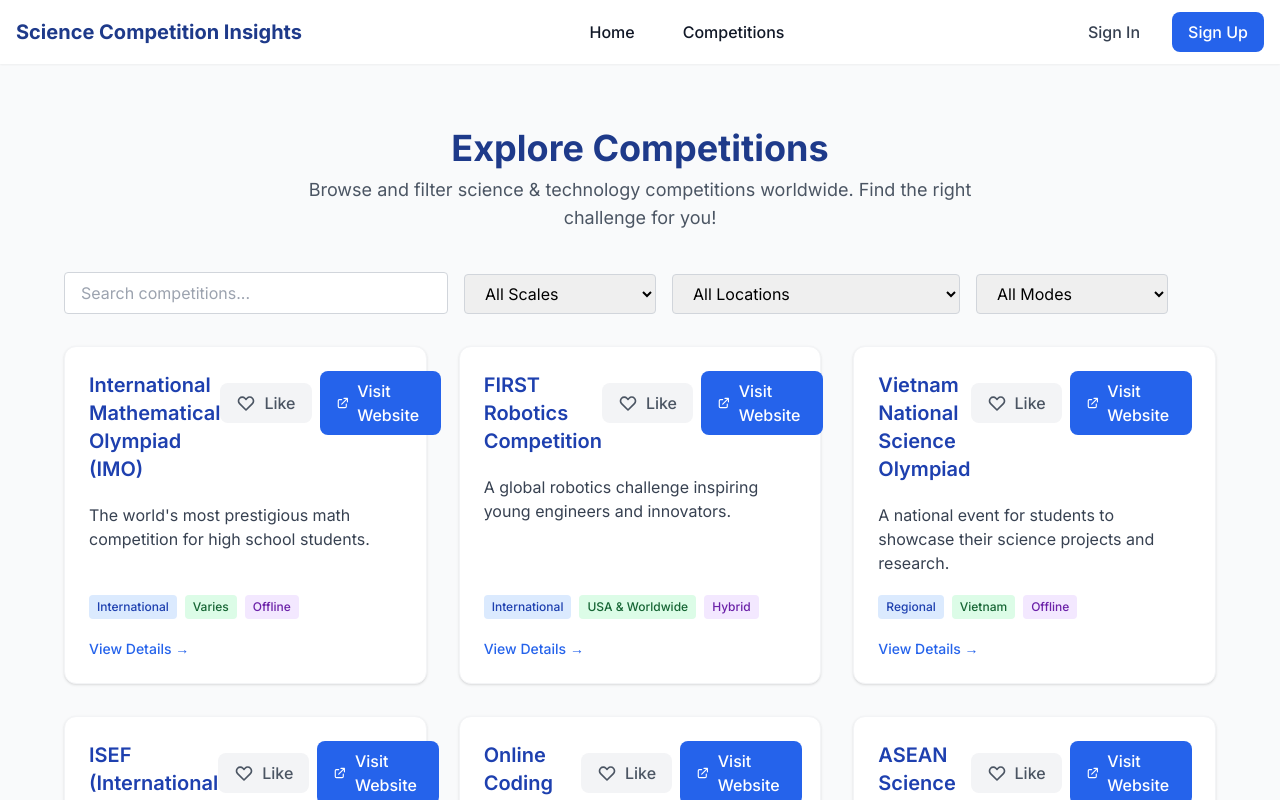
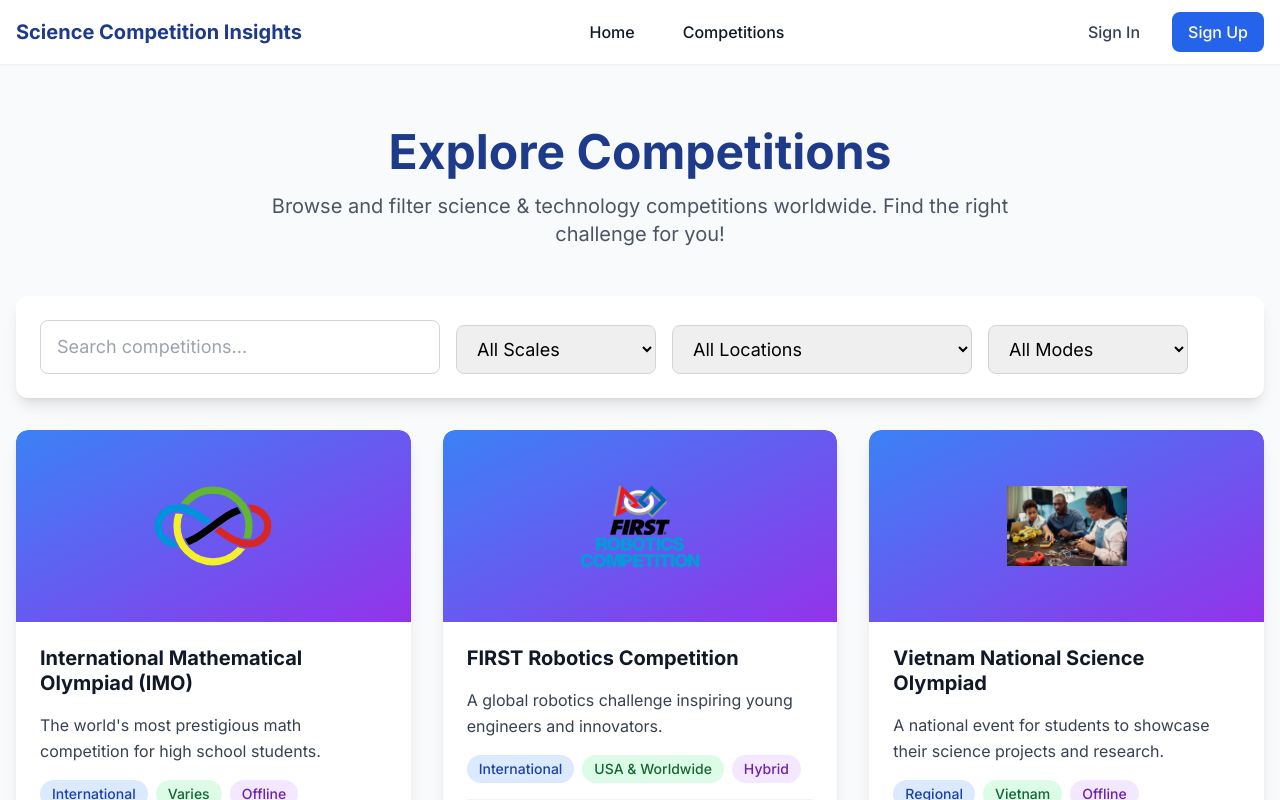
Before and after one commit to nhandz2008/sci-project, a Next.js app: page /competitions in a window 1280 px wide. Shown: the top 800 px of the page. Built offline with nearby package versions, Linux system fonts and the light colour scheme.

Commit message:
update competition page, carousels

```diff
--- a/app/competitions/page.tsx
+++ b/app/competitions/page.tsx
@@ -2,6 +2,7 @@
 import { useState } from "react";
 import Link from "next/link";
 import LikeButton from "../../components/like-button";
+import Image from "next/image";
 
 const COMPETITIONS = [
   {
@@ -12,6 +13,7 @@
     location: "Varies",
     modes: ["Offline"],
     homepage: "https://www.imo-official.org/",
+    image: "/logos/IMO_logo.svg",
   },
   {
     id: "first-robotics-2024",
@@ -21,6 +23,7 @@
     location: "USA & Worldwide",
     modes: ["Hybrid"],
     homepage: "https://www.firstinspires.org/robotics/frc",
+    image: "/logos/FIRST_Robotics_Competition_(logo).svg.png",
   },
   {
     id: "vietnam-science-2024",
@@ -30,6 +33,7 @@
     location: "Vietnam",
     modes: ["Offline"],
     homepage: "https://example.com/vietnam-science",
+    image: "/images/image1.jpeg",
   },
   {
     id: "isef-2024",
@@ -39,6 +43,7 @@
     location: "USA",
     modes: ["Hybrid", "Online"],
     homepage: "https://www.societyforscience.org/isef/",
+    image: "/logos/2021_ISEF_Logo.png",
   },
   {
     id: "online-coding-2024",
@@ -48,6 +53,7 @@
     location: "Online",
     modes: ["Online"],
     homepage: "https://example.com/online-coding",
+    image: "/logos/images.png",
   },
   {
     id: "asean-science-2024",
@@ -57,6 +63,7 @@
     location: "Southeast Asia",
     modes: ["Offline", "Online"],
     homepage: "https://example.com/asean-science",
+    image: "/logos/logoWeb.png",
   },
 ];
 
@@ -84,26 +91,29 @@
 
   return (
     <section className="px-4 py-16 min-h-screen bg-gray-50">
-      <div className="container mx-auto max-w-6xl">
-        <div className="mb-10 text-center">
-          <h1 className="text-3xl lg:text-4xl font-bold text-blue-900 mb-2">Explore Competitions</h1>
-          <p className="text-gray-600 text-lg max-w-2xl mx-auto">
+      <div className="container mx-auto max-w-7xl">
+        <div className="mb-12 text-center">
+          <h1 className="text-4xl lg:text-5xl font-bold text-blue-900 mb-4">Explore Competitions</h1>
+          <p className="text-gray-600 text-xl max-w-3xl mx-auto">
             Browse and filter science & technology competitions worldwide. Find the right challenge for you!
           </p>
         </div>
-        <div className="flex flex-col md:flex-row md:items-end gap-4 mb-8">
+
+        {/* Search and Filter Section */}
+        <div className="bg-white rounded-xl shadow-lg p-6 mb-8">
+          <div className="flex flex-col lg:flex-row lg:items-end gap-4">
             <input
               type="text"
               placeholder="Search competitions..."
               value={search}
               onChange={(e) => setSearch(e.target.value)}
-            className="w-full md:w-1/3 px-4 py-2 border border-gray-300 rounded focus:outline-none focus:ring-2 focus:ring-blue-400"
+              className="w-full lg:w-1/3 px-4 py-3 border border-gray-300 rounded-lg focus:outline-none focus:ring-2 focus:ring-blue-400 text-lg"
               aria-label="Search competitions"
             />
             <select
               value={scale}
               onChange={(e) => setScale(e.target.value)}
-            className="w-full md:w-1/6 px-4 py-2 border border-gray-300 rounded focus:outline-none focus:ring-2 focus:ring-blue-400"
+              className="w-full lg:w-1/6 px-4 py-3 border border-gray-300 rounded-lg focus:outline-none focus:ring-2 focus:ring-blue-400 text-lg"
               aria-label="Filter by scale"
             >
               <option value="">All Scales</option>
@@ -114,7 +124,7 @@
             <select
               value={location}
               onChange={(e) => setLocation(e.target.value)}
-            className="w-full md:w-1/4 px-4 py-2 border border-gray-300 rounded focus:outline-none focus:ring-2 focus:ring-blue-400"
+              className="w-full lg:w-1/4 px-4 py-3 border border-gray-300 rounded-lg focus:outline-none focus:ring-2 focus:ring-blue-400 text-lg"
               aria-label="Filter by location"
             >
               <option value="">All Locations</option>
@@ -125,7 +135,7 @@
             <select
               value={mode}
               onChange={(e) => setMode(e.target.value)}
-            className="w-full md:w-1/6 px-4 py-2 border border-gray-300 rounded focus:outline-none focus:ring-2 focus:ring-blue-400"
+              className="w-full lg:w-1/6 px-4 py-3 border border-gray-300 rounded-lg focus:outline-none focus:ring-2 focus:ring-blue-400 text-lg"
               aria-label="Filter by mode"
             >
               <option value="">All Modes</option>
@@ -134,14 +144,48 @@
               ))}
             </select>
           </div>
-        <div className="grid grid-cols-1 md:grid-cols-2 lg:grid-cols-3 gap-8">
+        </div>
+
+        {/* Competitions Grid */}
+        <div className="grid grid-cols-1 md:grid-cols-2 xl:grid-cols-3 gap-8">
           {filtered.length === 0 ? (
-            <div className="col-span-full text-center text-gray-500 py-12">No competitions found.</div>
+            <div className="col-span-full text-center text-gray-500 py-16 text-xl">
+              <div className="bg-white rounded-xl shadow-lg p-12">
+                <div className="text-6xl mb-4">🔍</div>
+                <h3 className="text-2xl font-semibold mb-2">No competitions found</h3>
+                <p className="text-gray-600">Try adjusting your search criteria</p>
+              </div>
+            </div>
           ) : (
-            filtered.map((c) => (
-              <div key={c.id} className="bg-white rounded-xl shadow p-6 flex flex-col gap-3 border border-gray-100">
-                <div className="flex justify-between items-start mb-2">
-                  <h2 className="text-xl font-semibold text-blue-800">{c.name}</h2>
+            filtered.map((c, index) => (
+              <div key={c.id} className="bg-white rounded-xl shadow-lg overflow-hidden hover:shadow-xl transition-all duration-500 ease-out transform hover:scale-105 hover:-translate-y-3 hover:shadow-2xl group">
+                {/* Image Section */}
+                <div className="relative h-48 bg-gradient-to-br from-blue-500 to-purple-600 rounded-t-xl flex items-center justify-center overflow-hidden">
+                  <div className="absolute inset-0 bg-gradient-to-br from-blue-600 to-purple-700 opacity-0 group-hover:opacity-20 transition-opacity duration-300"></div>
+                  <Image
+                    src={c.image}
+                    alt={`${c.name} logo`}
+                    width={120}
+                    height={120}
+                    className="object-contain transition-transform duration-300 group-hover:scale-110 z-10"
+                    onError={(e) => {
+                      // Fallback to a placeholder if image fails to load
+                      const target = e.target as HTMLImageElement;
+                      target.style.display = 'none';
+                      const parent = target.parentElement;
+                      if (parent) {
+                        parent.innerHTML = `
+                          <div class="w-24 h-24 bg-white rounded-full flex items-center justify-center text-blue-600 text-3xl font-bold z-10">
+                            ${c.name.charAt(0)}
+                          </div>
+                        `;
+                      }
+                    }}
+                  />
+                  <div className="absolute inset-0 bg-gradient-to-t from-black/20 to-transparent opacity-0 group-hover:opacity-100 transition-opacity duration-300"></div>
+
+                  {/* Like Button - Top Right Corner */}
+                  <div className="absolute top-3 right-3 opacity-0 group-hover:opacity-100 transition-opacity duration-300 z-20">
                     <LikeButton
                       competitionId={c.id}
                       competition={{
@@ -153,24 +197,49 @@
                       }}
                     />
                   </div>
-                <p className="text-gray-700 text-base mb-2">{c.overview}</p>
-                <div className="flex flex-wrap gap-2 mt-auto">
-                  <span className="px-2 py-1 text-xs rounded bg-blue-100 text-blue-800 font-medium">{c.scale}</span>
-                  <span className="px-2 py-1 text-xs rounded bg-green-100 text-green-800 font-medium">{c.location}</span>
+                </div>
+
+                {/* Content Section */}
+                <div className="p-6 relative">
+                  <div className="mb-4">
+                    <h2 className="text-xl font-bold text-gray-900 leading-tight mb-3">{c.name}</h2>
+                  </div>
+
+                  <p className="text-gray-700 text-base mb-4 leading-relaxed">{c.overview}</p>
+
+                  <div className="flex flex-wrap gap-2 mb-4">
+                    <span className="px-3 py-1 text-sm rounded-full bg-blue-100 text-blue-800 font-medium">{c.scale}</span>
+                    <span className="px-3 py-1 text-sm rounded-full bg-green-100 text-green-800 font-medium">{c.location}</span>
                     {c.modes.map((m) => (
-                    <span key={m} className="px-2 py-1 text-xs rounded bg-purple-100 text-purple-800 font-medium">{m}</span>
+                      <span key={m} className="px-3 py-1 text-sm rounded-full bg-purple-100 text-purple-800 font-medium">{m}</span>
                     ))}
                   </div>
+
+                  <div className="pt-4 border-t border-gray-100">
                     <Link
                       href={`/competitions/${c.id}`}
-                  className="text-blue-600 hover:text-blue-800 font-medium text-sm mt-2 inline-block"
+                      className="inline-flex items-center text-blue-600 hover:text-blue-800 font-semibold text-sm transition-colors duration-200"
                     >
-                  View Details →
+                      Learn More
+                      <svg className="w-4 h-4 ml-1" fill="none" stroke="currentColor" viewBox="0 0 24 24">
+                        <path strokeLinecap="round" strokeLinejoin="round" strokeWidth={2} d="M9 5l7 7-7 7" />
+                      </svg>
                     </Link>
+                  </div>
+                </div>
               </div>
             ))
           )}
         </div>
+
+        {/* Results Count */}
+        {filtered.length > 0 && (
+          <div className="mt-8 text-center text-gray-600">
+            <p className="text-lg">
+              Showing {filtered.length} of {COMPETITIONS.length} competitions
+            </p>
+          </div>
+        )}
       </div>
     </section>
   );
--- a/components/like-button.tsx
+++ b/components/like-button.tsx
@@ -80,22 +80,21 @@
   };
 
   return (
-    <div className="flex items-center gap-2">
     <button
       onClick={handleLikeToggle}
       disabled={isLoading}
-        className={`flex items-center gap-2 px-4 py-2 rounded-lg transition-colors focus:outline-none focus:ring-2 focus:ring-blue-400 ${
+      className={`flex items-center justify-center w-8 h-8 rounded-full transition-all duration-300 focus:outline-none focus:ring-2 focus:ring-white ${
         isLiked
-            ? 'bg-red-100 text-red-600 hover:bg-red-200'
-            : 'bg-gray-100 text-gray-600 hover:bg-gray-200'
+          ? 'bg-red-500 text-white hover:bg-red-600 shadow-lg'
+          : 'bg-white/80 text-gray-600 hover:bg-white hover:text-red-500 shadow-md'
       } ${isLoading ? 'opacity-50 cursor-not-allowed' : ''}`}
       aria-label={isLiked ? 'Unlike competition' : 'Like competition'}
     >
       {isLoading ? (
-          <div className="w-4 h-4 border-2 border-current border-t-transparent rounded-full animate-spin"></div>
+        <div className="w-3 h-3 border-2 border-current border-t-transparent rounded-full animate-spin"></div>
       ) : (
         <svg
-            className={`w-5 h-5 ${isLiked ? 'fill-current' : 'stroke-current fill-none'}`}
+          className={`w-4 h-4 ${isLiked ? 'fill-current' : 'stroke-current fill-none'}`}
           viewBox="0 0 24 24"
         >
           <path
@@ -106,24 +105,6 @@
           />
         </svg>
       )}
-        <span className="font-medium">
-          {isLiked ? 'Liked' : 'Like'}
-        </span>
     </button>
-
-      <a
-        href={competition.homepage}
-        target="_blank"
-        rel="noopener noreferrer"
-        onClick={handleViewCompetition}
-        className="inline-flex items-center gap-2 px-4 py-2 bg-blue-600 hover:bg-blue-700 text-white font-medium rounded-lg transition-colors focus:outline-none focus:ring-2 focus:ring-blue-400"
-        aria-label="Visit official competition homepage"
-      >
-        <svg className="w-5 h-5" fill="none" stroke="currentColor" viewBox="0 0 24 24">
-          <path strokeLinecap="round" strokeLinejoin="round" strokeWidth={2} d="M10 6H6a2 2 0 00-2 2v10a2 2 0 002 2h10a2 2 0 002-2v-4M14 4h6m0 0v6m0-6L10 14" />
-        </svg>
-        Visit Website
-      </a>
-    </div>
   );
 }
```
Also changed, not shown: components/competitions-carousel.tsx (+166 -25 lines). Lines whose indentation alone changed are shown as unchanged.
